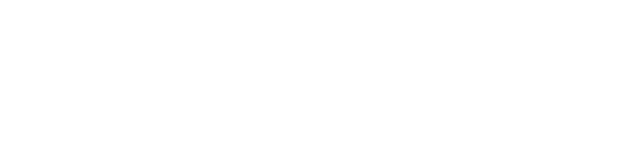
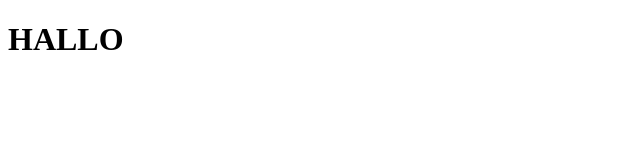
Before and after one commit to themehskee/generacija-17-test, a plain HTML site: page web/pages.html in a window 1280 px wide. Shown: the whole page, without its empty margins (0-640 px from the left). Drawn offline with Linux system fonts and the light colour scheme.

Commit message:
added gitignore; change html file, bla bla

```diff
--- a/web/pages.html
+++ b/web/pages.html
@@ -8,5 +8,7 @@
 </head>
 <body>
 
+    <h1>HALLO</h1>
+
 </body>
 </html>
```
Also changed, not shown: index.html (+1 -1 lines), test.txt, 1 other file.
